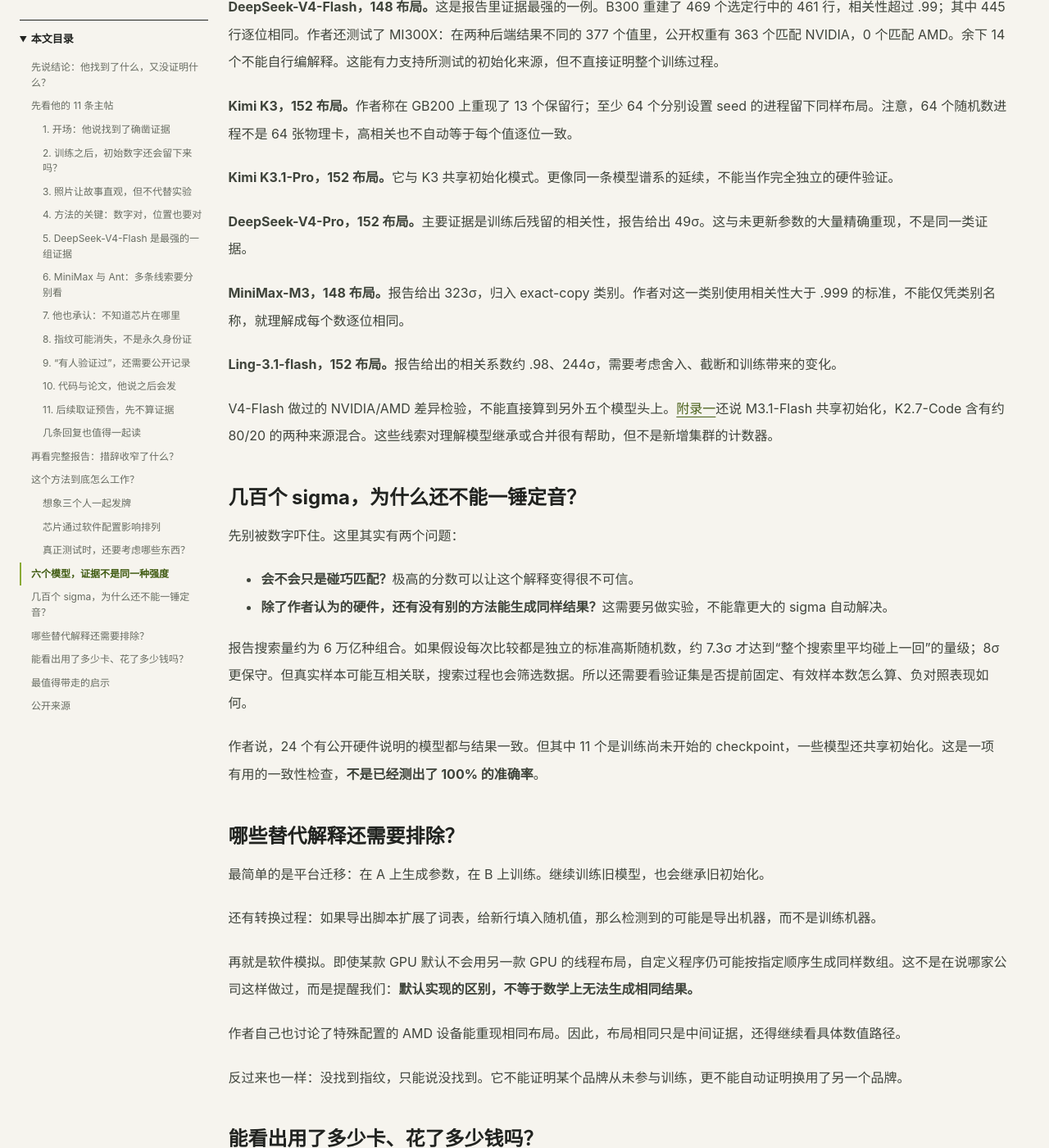
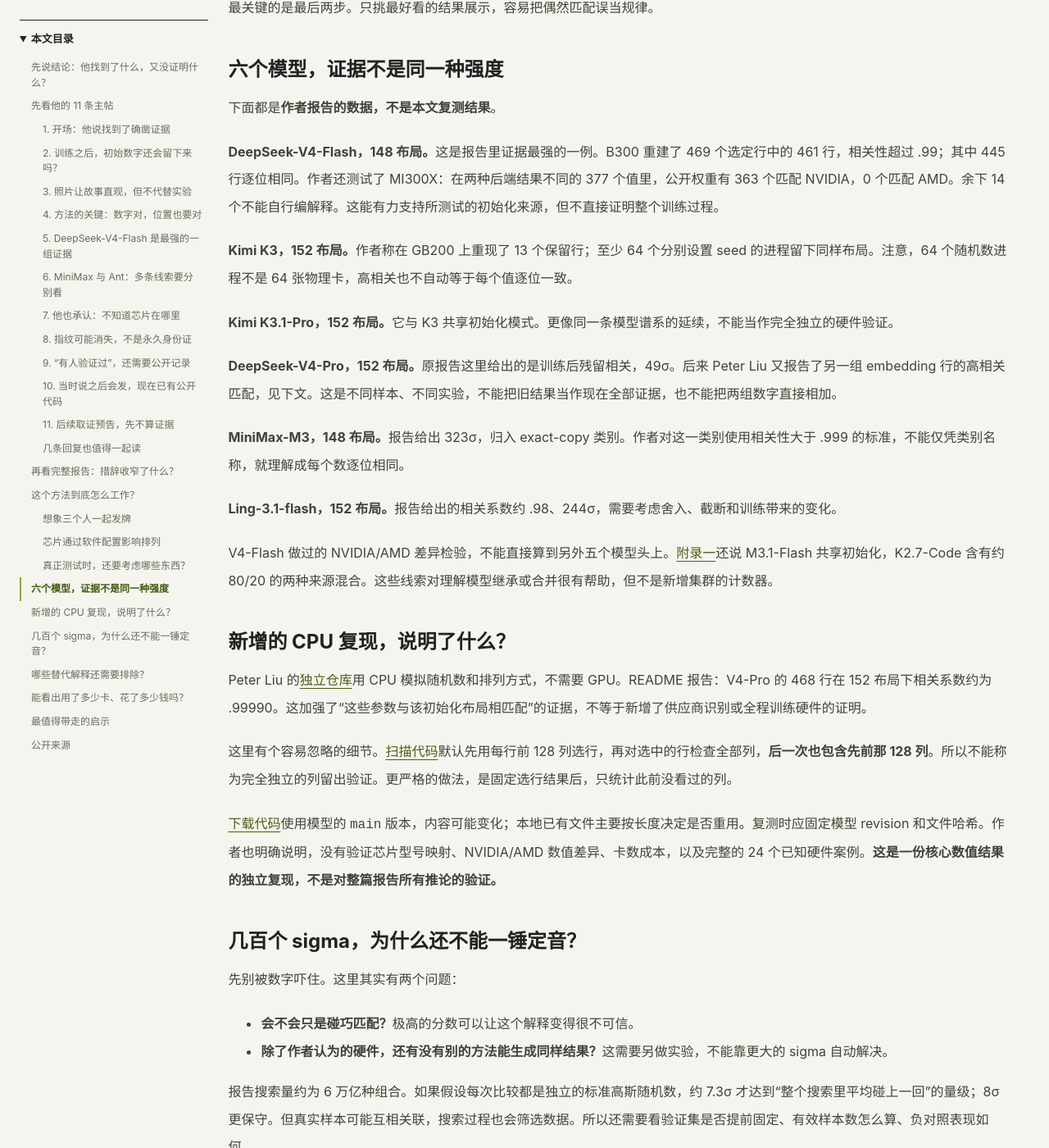
Before and after one commit to ai-v5/LLMNews, a Jekyll site: the page built from docs/_posts/2026-11-13-checkpoint-forensics-hardware-attribution.md, in a window 1280 px wide and 1400 px high, scrolled down 4898 px. Shown: the whole window at 82% size. Built offline with Jekyll 4.4.1, drawn with Linux system fonts in a browser that asks for light colours; some of the changed text lies outside the part shown.

Commit message:
Update public replication materials and revised scale estimates

```diff
--- a/docs/_posts/2026-11-13-checkpoint-forensics-hardware-attribution.md
+++ b/docs/_posts/2026-11-13-checkpoint-forensics-hardware-attribution.md
@@ -14,6 +14,8 @@ sources:
   - title: "PyTorch CUDA DistributionTemplates.h"
     url: "https://github.com/pytorch/pytorch/blob/main/aten/src/ATen/native/cuda/DistributionTemplates.h"
 ---
+
+**更新说明：**本文已按作者修订后的表 2 更新卡数估计，并补上已公开的作者代码与 Peter Liu 的独立 CPU 复现。旧文关于“代码之后会发”的描述是当时主帖的状态，不再代表当前情况。下文明确区分原报告实验与新增复现；本文未独立重跑全部测试。
 
 ## 先说结论：他找到了什么，又没证明什么？
 
@@ -83,11 +85,11 @@ SM 是 GPU 内部执行计算的一组单元。这里的 148 不是训练卡数
 
 在没有公开复现材料时，我们可以如实转述“作者说有人验证”，但不能把它升级为相关机构的正式背书。
 
-### 10. 代码与论文，他说之后会发
+### 10. 当时说之后会发，现在已有公开代码
 
-[看第 10 帖](https://x.com/willdepue/status/2120992525276127315)。作者提到后续发布代码与完整论文。报告页尾还说，脚本、行样本和测试输出可按需提供给审稿者。
+[看第 10 帖](https://x.com/willdepue/status/2120992525276127315)。这条帖子的原意是后续发布代码与完整论文。**现在状态变了：作者已经公开了[复现仓库](https://github.com/macrogrants/checkpoint-forensics)。**
 
-所以目前不能把“他做过实机验证”和“任何人已经能下载完整工具包复现”画等号。本文尚未取得完整搜索脚本和统一实验包。
+仓库提供 CPU 重建脚本 `replay.py`、标准 PyTorch 的 GPU 检查脚本 `gpu_check.py`，以及约 7 MB 的行样本。`models.json` 记录固定的模型版本和哈希，方便检查样本来源。这让第三方更容易检查核心数值匹配。但它不代表本文已经跑完所有实验，也不能直接证明整个训练过程。
 
 ### 11. 后续取证预告，先不算证据
 
@@ -153,13 +155,21 @@ SM 是 GPU 内部执行计算的一组单元。这里的 148 不是训练卡数
 
 **Kimi K3.1-Pro，152 布局。**它与 K3 共享初始化模式。更像同一条模型谱系的延续，不能当作完全独立的硬件验证。
 
-**DeepSeek-V4-Pro，152 布局。**主要证据是训练后残留的相关性，报告给出 49σ。这与未更新参数的大量精确重现，不是同一类证据。
+**DeepSeek-V4-Pro，152 布局。**原报告这里给出的是训练后残留相关，49σ。后来 Peter Liu 又报告了另一组 embedding 行的高相关匹配，见下文。这是不同样本、不同实验，不能把旧结果当作现在全部证据，也不能把两组数字直接相加。
 
 **MiniMax-M3，148 布局。**报告给出 323σ，归入 exact-copy 类别。作者对这一类别使用相关性大于 .999 的标准，不能仅凭类别名称，就理解成每个数逐位相同。
 
 **Ling-3.1-flash，152 布局。**报告给出的相关系数约 .98、244σ，需要考虑舍入、截断和训练带来的变化。
 
 V4-Flash 做过的 NVIDIA/AMD 差异检验，不能直接算到另外五个模型头上。[附录一](https://unemploymentlabs.com/checkpoint-forensics#appendix-1)还说 M3.1-Flash 共享初始化，K2.7-Code 含有约 80/20 的两种来源混合。这些线索对理解模型继承或合并很有帮助，但不是新增集群的计数器。
+
+## 新增的 CPU 复现，说明了什么？
+
+Peter Liu 的[独立仓库](https://github.com/peterjliu/checkpoint-forensics-repro)用 CPU 模拟随机数和排列方式，不需要 GPU。README 报告：V4-Pro 的 468 行在 152 布局下相关系数约为 .99990。这加强了“这些参数与该初始化布局相匹配”的证据，不等于新增了供应商识别或全程训练硬件的证明。
+
+这里有个容易忽略的细节。[扫描代码](https://github.com/peterjliu/checkpoint-forensics-repro/blob/main/forensics/scan.py)默认先用每行前 128 列选行，再对选中的行检查全部列，**后一次也包含先前那 128 列**。所以不能称为完全独立的列留出验证。更严格的做法，是固定选行结果后，只统计此前没看过的列。
+
+[下载代码](https://github.com/peterjliu/checkpoint-forensics-repro/blob/main/forensics/remote.py)使用模型的 `main` 版本，内容可能变化；本地已有文件主要按长度决定是否重用。复测时应固定模型 revision 和文件哈希。作者也明确说明，没有验证芯片型号映射、NVIDIA/AMD 数值差异、卡数成本，以及完整的 24 个已知硬件案例。**这是一份核心数值结果的独立复现，不是对整篇报告所有推论的验证。**
 
 ## 几百个 sigma，为什么还不能一锤定音？
 
@@ -190,7 +200,9 @@ V4-Flash 做过的 NVIDIA/AMD 差异检验，不能直接算到另外五个模
 
 原帖估计最大的 Kimi K3 和 DeepSeek-V4-Pro 各用约 2–3 千张卡，集群约 1.5–2 亿美元，并给出合计超过 5 亿美元的成本判断。这些是估计，不是从参数里读出来的账单。
 
-报告的[表 2](https://unemploymentlabs.com/checkpoint-forensics#table-2)又列出五次 run 约 1,700/2,700/3,400/1,400/1,400 张卡，合计约 12,000，范围为 7,000–20,000。其中 K3 是 3,400，范围 1,000–9,500，与原帖的约 2–3 千不是同一个实测值。作者也明确承认不确定。
+作者后来修订了[表 2](https://unemploymentlabs.com/checkpoint-forensics#table-2)，明确替代早期估计。当前数值依次为：V4-Flash 约 1,500 张、V4-Pro 约 3,000 张、Kimi K3 约 4,500 张、MiniMax-M3 约 1,500 张、Ling-3.1-flash 约 1,500 张。五次 run 合计约 12,000，范围为 **7,000–22,000**；K3 自身范围仍很宽，为 1,000–9,500。
+
+修订版采用的训练时长依次为 50/70/70/60/100 天，最大集群成本估计改为约 2–3 亿美元。原帖的 2–3 千张和 1.5–2 亿美元应当作为**早期表述**阅读，不能再当作报告当前估计。作者仍明确承认不确定。
 
 卡数估算需要训练计算量、卡的有效性能和训练时长。部分 token 量、利用率和训练天数是估计，还假设初始化平台就是训练平台。每次 run 的卡数相加，也不代表同时用了这么多独立机器：同一批卡可以复用。约 7 万美元/卡的价格同样来自额外推算。
 
```
